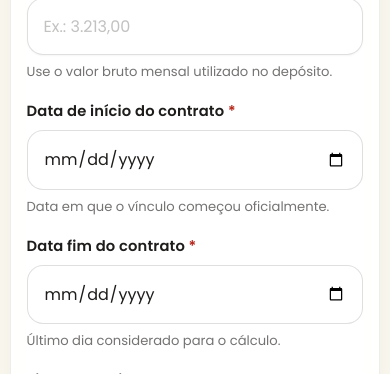
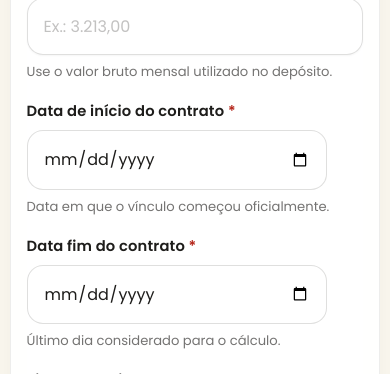
Before and after one commit to Gabrielbrta/site-adv-allan, an Angular app: page /calculadora-trabalhista in a window 390 px wide. Shown: the part 840-1214 px from the top of the page. Built offline with nearby package versions, Linux system fonts and the light colour scheme.

Commit message:
fix: ajuste no input data mobile

```diff
--- a/src/app/features/calculadora-trabalhista/calculadora-trabalhista.component.html
+++ b/src/app/features/calculadora-trabalhista/calculadora-trabalhista.component.html
@@ -86,7 +86,7 @@
 							</div>
 						} @else {
 								<div class="result-badge penalty-40">
-								✅ Período de férias completo (30 dias)
+								Período de férias completo (30 dias)
 								</div>
 							}
 						}
--- a/src/app/features/calculadora-trabalhista/controls/input-date/input-date.component.scss
+++ b/src/app/features/calculadora-trabalhista/controls/input-date/input-date.component.scss
@@ -15,17 +15,16 @@
 
 .calc-field__control {
   position: relative;
-  box-sizing: border-box !important;
-  // @media (max-width: 400px) {
-  //   max-width: 300px;
-  // }
+
+  @media (max-width: 400px) {
+    max-width: 300px;
+  }
 }
 
 .calc-field__input {
   min-width: 0;
   width: 100%;
-  max-width: 100%;
-  box-sizing: border-box !important;
+  box-sizing: border-box;
 
   border: 1px solid rgba(30, 29, 27, 0.14);
   border-radius: 16px;
```
